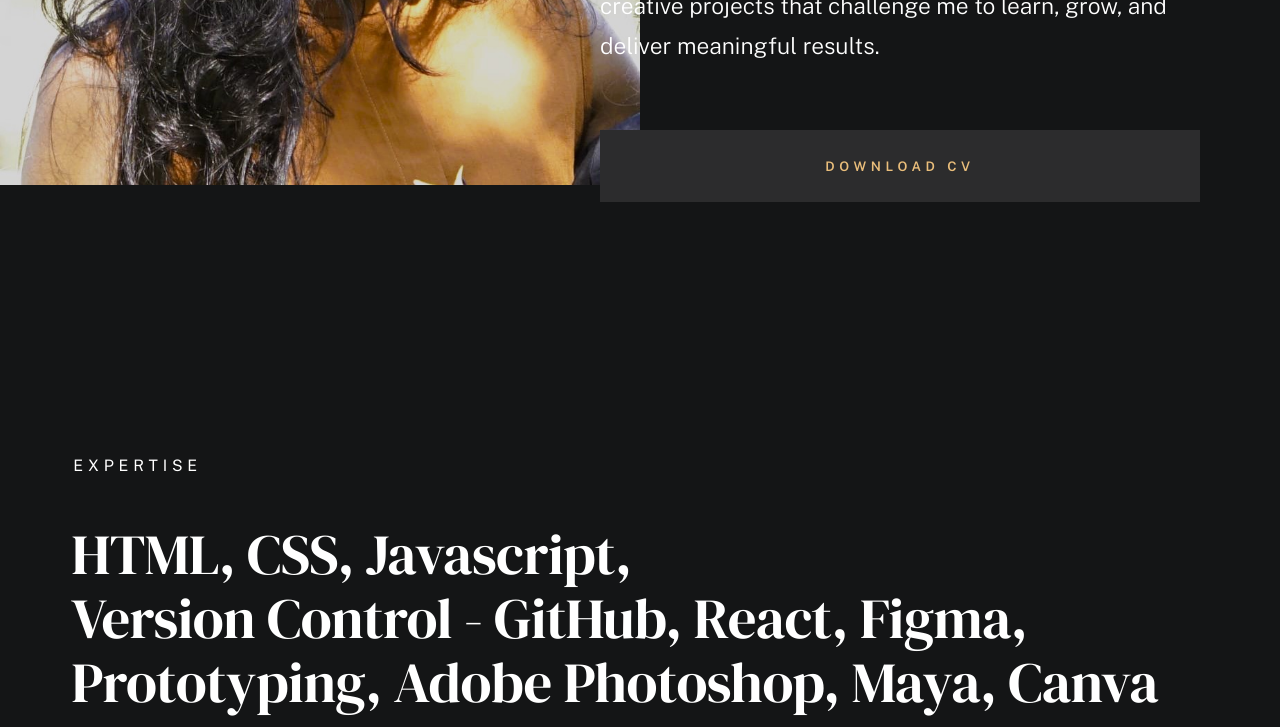
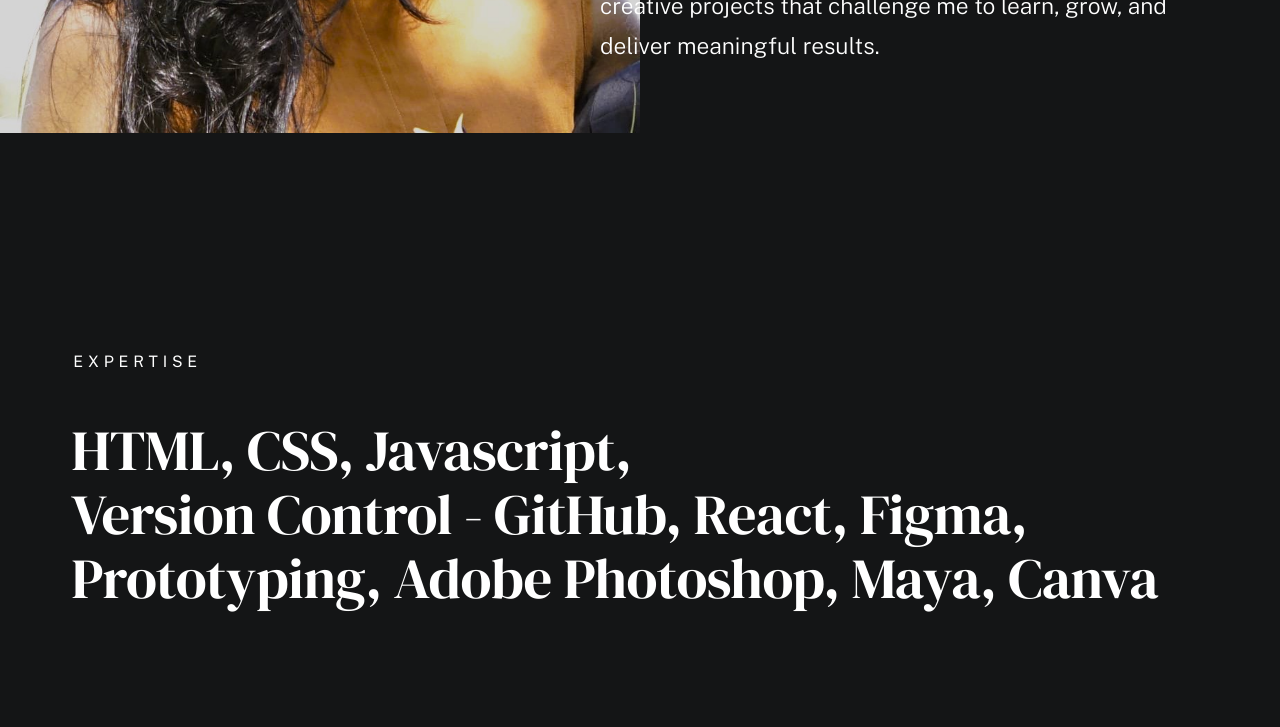
Before and after one commit to AsangaDeSilva/asangadesilva.github.io, a plain HTML site: page index.html in a window 1280 px wide. Shown: the part 1660-2387 px from the top of the page. Drawn offline with nearby package versions, Linux system fonts and the light colour scheme; a web font is replaced by a local one.

Commit message:
updated the link

```diff
--- a/index.html
+++ b/index.html
@@ -142,7 +142,7 @@
                                 Whether it's crafting pixel-perfect layouts or enhancing user journeys, I thrive on building designs that connect with people.
                                 I'm always excited to collaborate on creative projects that challenge me to learn, grow, and deliver meaningful results.
                             </p>
-                            <a href="Asanga_IT_CV.pdf" class="btn btn--medium u-fullwidth" data-animate-el>Download CV</a>
+
 
                         </div>
                     </div>
```
Also changed, not shown: 1 other file.
